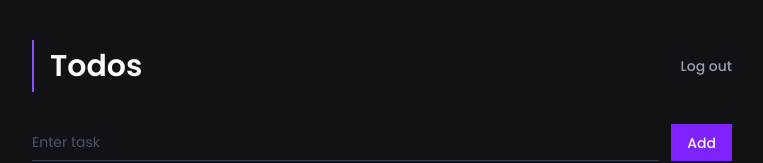
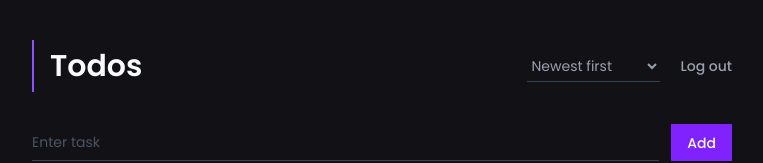
Before and after one commit to corenitin/CRUD_MERN_AUTH, a React (Vite) app in the folder frontend/: page / in a window 1280 px wide. Shown: the top 163 px of the page, without its empty margins (258-1021 px from the left). Built offline with nearby package versions, Linux system fonts and the light colour scheme; no server answers; sample sign-in values are in the browser's storage.

Commit message:
Add sorting functionality to task retrieval and update TodoPage for sort selection

```diff
--- a/frontend/src/pages/TodoPage.jsx
+++ b/frontend/src/pages/TodoPage.jsx
@@ -11,6 +11,8 @@ function TodoPage() {
     const [page, setPage] = useState(1);
     const [totalPages, setTotalPages] = useState(1);
 
+    const [sort, setSort] = useState("newest");
+
     const limit = 10;
 
     useEffect(() => {
@@ -18,7 +20,7 @@ function TodoPage() {
             try {
                 setLoading(true);
 
-                const response = await getTasks(page, limit);
+                const response = await getTasks(page, limit, sort);
 
                 setTasks(response.data.tasks);
                 setTotalPages(response.data.totalPages);
@@ -30,7 +32,7 @@ function TodoPage() {
         };
 
         fetchTasks();
-    }, [page]);
+    }, [page, sort]);
 
     const navigate = useNavigate();
 
@@ -49,12 +51,31 @@ function TodoPage() {
                         <h1 className="text-3xl font-semibold text-gray-50">
                             Todos
                         </h1>
+
+                        <div className="flex items-center gap-5">
+                            <select
+                                value={sort}
+                                onChange={(e) => {
+                                    setSort(e.target.value);
+                                    setPage(1);
+                                }}
+                                className="bg-transparent border-b border-gray-700 text-gray-400 text-sm py-1 pr-1 outline-none focus:border-violet-500 cursor-pointer transition-colors [&>option]:bg-[#1a1a22] [&>option]:text-gray-50"
+                            >
+                                <option value="newest">Newest first</option>
+                                <option value="oldest">Oldest first</option>
+                                <option value="az">A → Z</option>
+                                <option value="za">Z → A</option>
+                                <option value="completed">Completed first</option>
+                                <option value="pending">Pending first</option>
+                            </select>
+
                             <button
                                 onClick={handleLogout}
                                 className="text-sm font-medium cursor-pointer text-gray-400 hover:text-violet-400 transition-colors"
                             >
                                 Log out
                             </button>
+                        </div>
                     </div>
 
 
--- a/frontend/src/services/taskService.js
+++ b/frontend/src/services/taskService.js
@@ -1,7 +1,7 @@
 import api from "./api";
 
-export const getTasks = (page = 1, limit = 10) => {
-    return api.get(`/tasks?page=${page}&limit=${limit}`);
+export const getTasks = (page = 1, limit = 10, sort = "newest") => {
+  return api.get(`/tasks?page=${page}&limit=${limit}&sort=${sort}`);
 };
 
 export const createTask = (task) => {
```
Also changed, not shown: 1 other file (tests, documents, lock files or other folders). Lines whose indentation alone changed are shown as unchanged.
